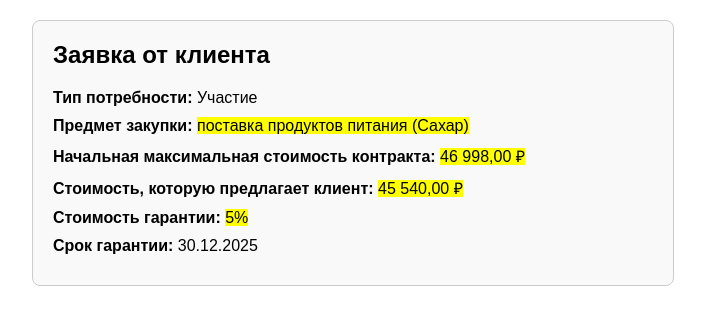
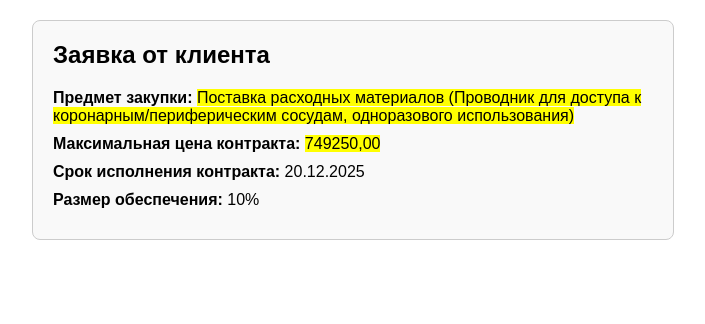
Before and after one commit to VladHutor/work2, a plain HTML site: page index.html in a window 1280 px wide. Shown: the whole page, without its empty margins (287-992 px from the left). Drawn offline with Linux system fonts and the light colour scheme.

Commit message:
Update index.html

```diff
--- a/index.html
+++ b/index.html
@@ -31,12 +31,10 @@
 <body>
     <div class="application">
         <h2>Заявка от клиента</h2>
-        <p><strong>Тип потребности:</strong> <span id="needType">Участие</span></p>
-        <p><strong>Предмет закупки:</strong> <span id="purchaseSubject">поставка продуктов питания (Сахар)</span></p>
-        <p><strong>Начальная максимальная стоимость контракта:</strong> <span id="maxContractPrice">46 998,00 ₽</span></p>
-        <p><strong>Стоимость, которую предлагает клиент:</strong> <span id="clientOfferPrice">45 540,00 ₽</span></p>
-        <p><strong>Стоимость гарантии:</strong> <span id="guaranteeAmount">5%</span></p>
-        <p><strong>Срок гарантии:</strong> <span id="guaranteePeriod">30.12.2025</span></p>
+        <p><strong>Предмет закупки:</strong> <span id="purchaseSubject">Поставка расходных материалов (Проводник для доступа к коронарным/периферическим сосудам, одноразового использования)</span></p>
+        <p><strong>Максимальная цена контракта:</strong> <span id="maxContractPrice">749250,00</span></p>
+        <p><strong>Срок исполнения контракта:</strong> <span id="contractExecutionDate">20.12.2025</span></p>
+        <p><strong>Размер обеспечения:</strong> <span id="guaranteeAmount">10%</span></p>
     </div>
 
     <script>
```
